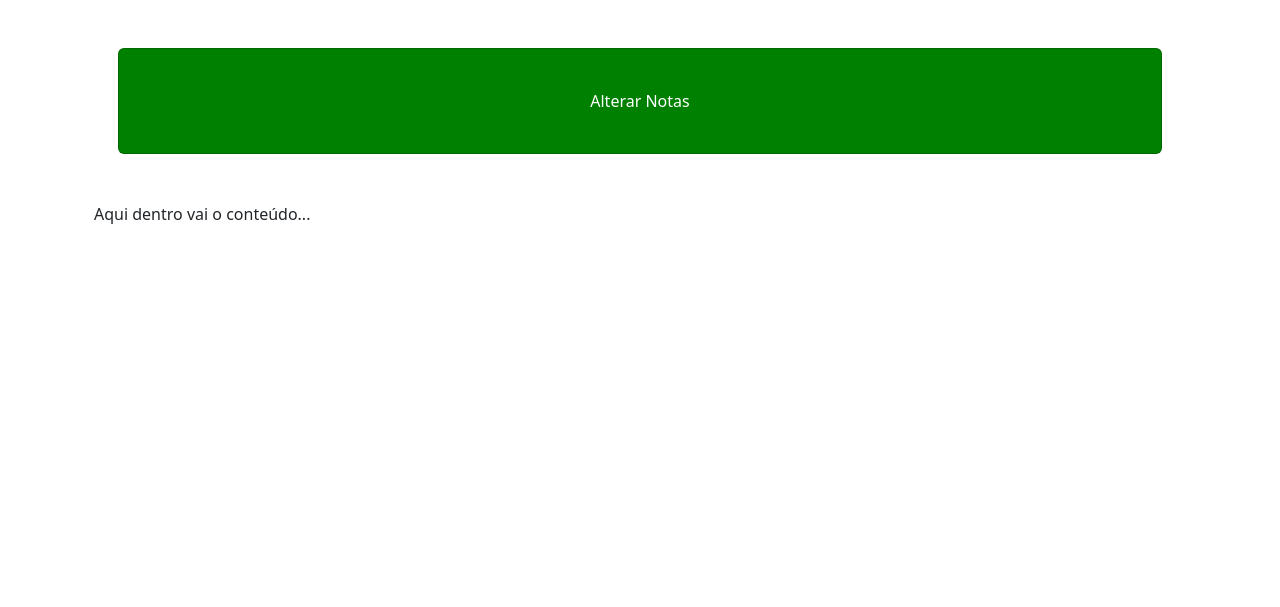
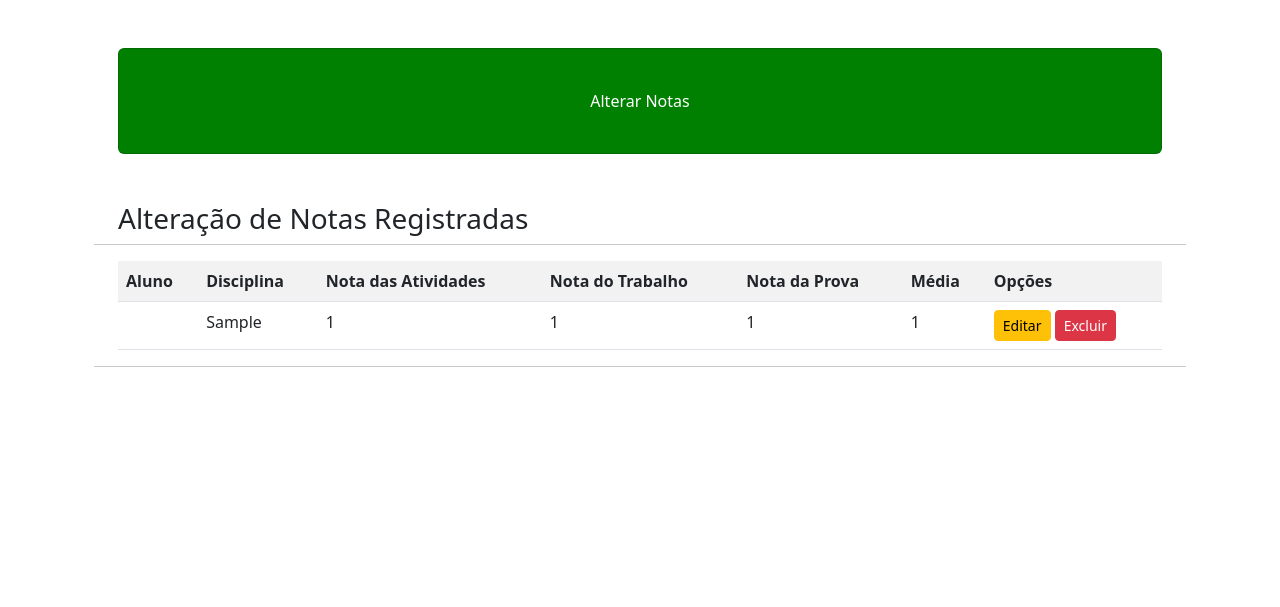
Before and after one commit to Ismagold67/novosite, a Django app: page /alterar/ in a window 1280 px wide. Shown: the part 56-663 px from the top of the page. Run offline with Django 5.2, Linux system fonts and the light colour scheme; a user stored in the database is signed in; tables that the repository leaves empty hold one stand-in row (values such as "Sample post"); some libraries are stand-ins or nearby versions.

Commit message:
feat 06/09/2024

```diff
--- a/usuarios/templates/usuarios/alterar.html
+++ b/usuarios/templates/usuarios/alterar.html
@@ -4,4 +4,39 @@
 
 {% block titulo %}Alterar Notas{% endblock %}
 
-{% block conteudo %}Aqui dentro vai o conteúdo...{% endblock %}
+{% block conteudo %}
+<h3>Alteração de Notas Registradas</h3>
+<hr>
+<div class="table-responsive">
+    <table class="table table-striped">
+        <tr>
+            <th>Aluno</th>
+            <th>Disciplina</th>
+            <th>Nota das Atividades</th>
+            <th>Nota do Trabalho</th>
+            <th>Nota da Prova</th>
+            <th>Média</th>
+            <th>Opções</th>
+        </tr>
+        {% for campo in lista_notas %}
+        <tr>
+            <td>{{ user.first_name }}</td>
+            <td>{{ campo.disciplina }}</td>
+            <td>{{ campo.nota_atividades }}</td>
+            <td>{{ campo.nota_trabalho }}</td>
+            <td>{{ campo.nota_prova }}</td>
+            <td>{{ campo.media }}</td>
+            <td>
+                <a href="#" class="btn btn-warning btn-sm">Editar</a>
+                <a href="{% url 'excluir_verificacao' campo.pk %}" class="btn btn-danger btn-sm">Excluir</a>
+            </td>
+        </tr>
+        {% empty %}
+        <tr>
+            <td colspan="6">Nenhum registro encontrado.</td>
+        </tr>
+        {% endfor %}
+    </table>
+</div>
+<hr>
+{% endblock %}
--- a/usuarios/urls.py
+++ b/usuarios/urls.py
@@ -9,5 +9,6 @@ urlpatterns = [
     path('visualizar/', views.visualizar, name='visualizar'),
     path('alterar/', views.alterar, name='alterar'),
     path('logout/', views.logout, name='logout'),
-    # path('base/', views.base, name='base'),
+    path('excluir_verificacao/<int:pk>', views.excluir_verificacao, name='excluir_verificacao'),
+    path('excluir/<int:pk>', views.excluir, name='excluir'),
 ]
--- a/usuarios/views.py
+++ b/usuarios/views.py
@@ -1,9 +1,10 @@
 from django.shortcuts import render
-from django.http.response import HttpResponse
+from django.http.response import HttpResponse, HttpResponseRedirect
 from django.contrib.auth.models import User
 from django.contrib.auth import authenticate
 from django.contrib.auth import login as login_django, logout as logout_django
 from .models import Nota
+from django.urls import reverse
 
 def login(request):
     if request.method == 'GET':
@@ -87,12 +88,36 @@ def visualizar(request):
             dicionario_notas_filtradas = {"lista_notas":lista_notas}
             return render(request, 'usuarios/visualizar.html', dicionario_notas_filtradas)
 
+def alterar(request):
+    if request.method == "GET":
+        if request.user.is_authenticated:
+            lista_notas = Nota.objects.all()
+            dicionario_notas = {"lista_notas": lista_notas}
+            return render(request, 'usuarios/alterar.html', dicionario_notas)
+        else:
+            return HttpResponse("Faça o login para acessar a página")
+    else:
+        return HttpResponse('Faça o login para acessar!')
 
-def alterar(request):
-    if request.user.is_authenticated:
-        return render(request, 'usuarios/alterar.html')
+def excluir_verificacao(request, pk):
+    if request.method == "GET":
+        if request.user.is_authenticated:
+            lista_notas = Nota.objects.get(pk=pk)
+            dicionario_notas = {"lista_notas": lista_notas}
+            return render(request, 'usuarios/excluir.html', dicionario_notas)
+        else:
+            return HttpResponse("Faça o login para acessar a página")
     else:
-        return HttpResponse("Faça o login para acessar a página")
+        return HttpResponse('Faça o login para acessar!')
+
+def excluir(request, pk):
+    if request.method == "GET":
+        if request.user.is_authenticated:
+            disciplina_selecionada = Nota.objects.get(pk=pk)
+            disciplina_selecionada.delete()
+            return HttpResponseRedirect(reverse('alterar'))
+        else:
+            return HttpResponse('Faça o login para acessar!')
 
 def logout(request):
     if request.user.is_authenticated:
```
Also changed, not shown: usuarios/templates/usuarios/excluir.html (added, +16 -0 lines), usuarios/templates/usuarios/visualizar.html (+28 -0 lines), db.sqlite3.
